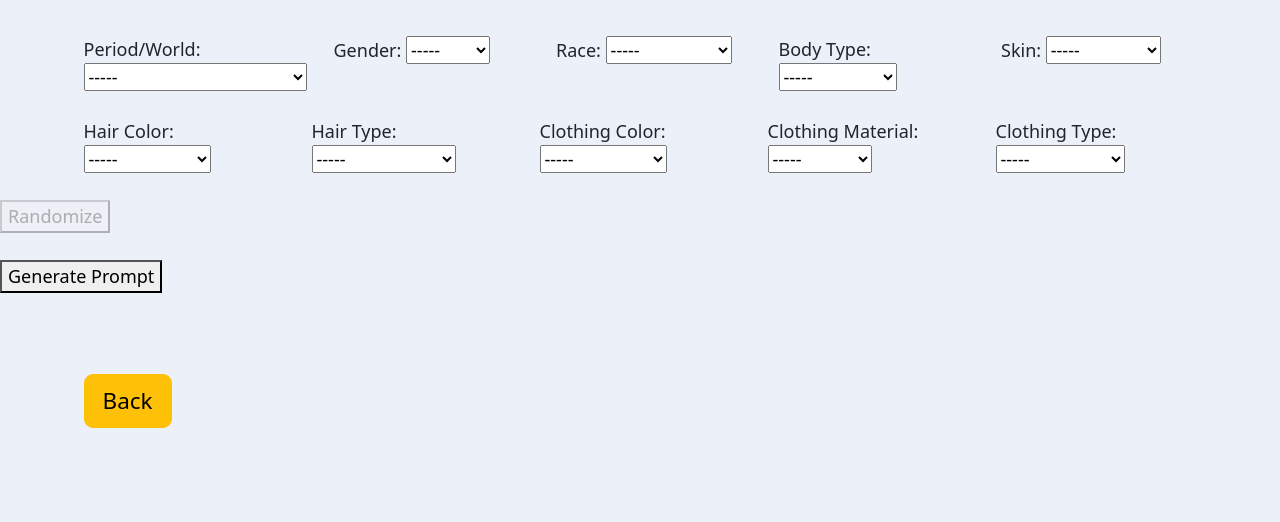
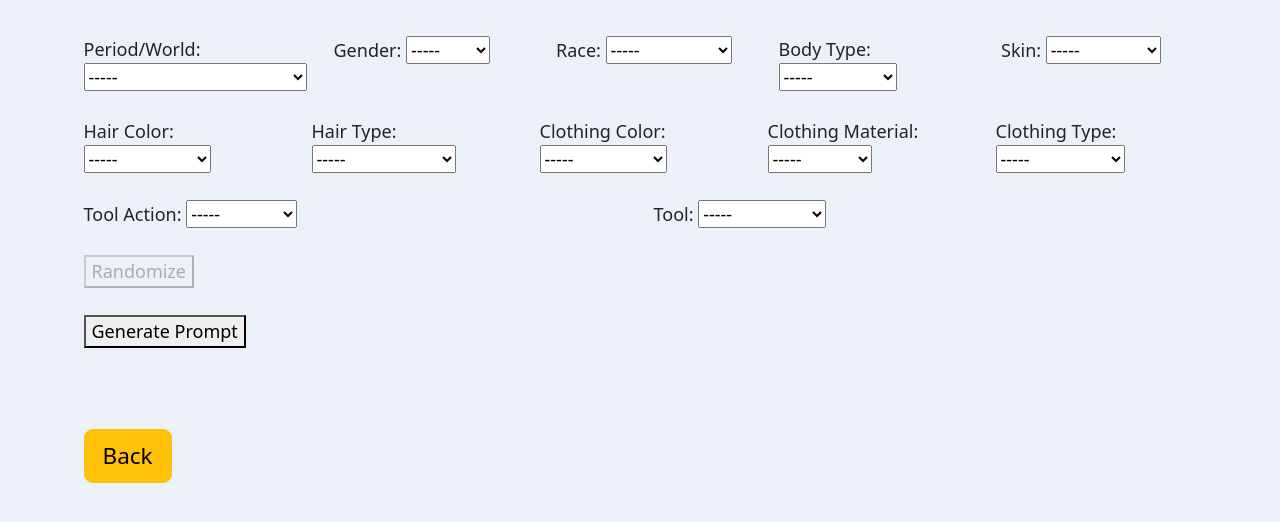
Before and after one commit to ywerling/tengrai_prompt_generator_flask, a Flask app: page /character in a window 1280 px wide. Shown: the part 163-685 px from the top of the page. Run offline with Flask 3, Linux system fonts and the light colour scheme; some libraries are stand-ins or nearby versions.

```diff
--- a/main.py
+++ b/main.py
@@ -201,6 +201,8 @@ def character():
     clothing_material = person_parameters.NONE_STRING
     clothing_color = person_parameters.NONE_STRING
     clothing_type = person_parameters.NONE_STRING
+    tool = person_parameters.NONE_STRING
+    tool_action = person_parameters.NONE_STRING
 
     if request.method == "POST":
         generated_prompt = ""
@@ -215,6 +217,8 @@ def character():
         clothing_material = request.form.get("clothing_material")
         clothing_color = request.form.get("clothing_color")
         clothing_type = request.form.get("clothing_type")
+        tool = request.form.get("tool")
+        tool_action = request.form.get("tool_action")
 
         # generated_prompt = (scene + " scene, "
         #                     + gender + " "
@@ -234,6 +238,10 @@ def character():
 
         if gender != prompt_parameters.NONE_STRING:
             generated_prompt += gender
+            generated_prompt += " "
+
+        if race != prompt_parameters.NONE_STRING:
+            generated_prompt += race
             generated_prompt += " "
 
         if body_type != prompt_parameters.NONE_STRING:
@@ -265,6 +273,16 @@ def character():
             generated_prompt += clothing_type
             generated_prompt += ", "
 
+        if tool_action != prompt_parameters.NONE_STRING:
+            generated_prompt += tool_action
+            generated_prompt += " "
+
+        if tool != prompt_parameters.NONE_STRING:
+            generated_prompt += "a "
+            generated_prompt += tool
+            generated_prompt += ", "
+
+
         generated_prompt += person_parameters.COMMON_PROMPT_ENDING
 
         return render_template('character.html',
@@ -279,6 +297,8 @@ def character():
                                clothing_materials=person_parameters.CLOTHING_MATERIAL_LIST,
                                clothing_colors=person_parameters.COLORS_LIST,
                                clothing_types=person_parameters.CLOTHING_TYPE_LIST,
+                               tool_actions=person_parameters.TOOL_ACTIONS_LIST,
+                               tools=person_parameters.TOOLS_LIST,
                                gender=gender,
                                scene=scene,
                                race=race,
@@ -288,7 +308,9 @@ def character():
                                hair_type=hair_type,
                                clothing_color=clothing_color,
                                clothing_material=clothing_material,
-                               clothing_type=clothing_type,)
+                               clothing_type=clothing_type,
+                               tool_action=tool_action,
+                               tool=tool)
 
 
     return render_template('character.html',
@@ -303,6 +325,8 @@ def character():
                                clothing_materials=person_parameters.CLOTHING_MATERIAL_LIST,
                                clothing_colors=person_parameters.COLORS_LIST,
                                clothing_types=person_parameters.CLOTHING_TYPE_LIST,
+                               tool_actions=person_parameters.TOOL_ACTIONS_LIST,
+                               tools=person_parameters.TOOLS_LIST,
                                gender=gender,
                                scene=scene,
                                race=race,
@@ -312,7 +336,9 @@ def character():
                                hair_type=hair_type,
                                clothing_color=clothing_color,
                                clothing_material=clothing_material,
-                               clothing_type=clothing_type,)
+                               clothing_type=clothing_type,
+                               tool_action=tool_action,
+                               tool=tool)
 
 
 #go to the landscape prompt creator
--- a/person_parameters.py
+++ b/person_parameters.py
@@ -233,3 +233,53 @@ CLOTHING_TYPE_LIST = [NONE_STRING,
                       "windbreaker",
                       "wrap",
                       ]
+
+TOOLS_LIST = [NONE_STRING,
+                "amulet",
+                "axe",
+                "book",
+                "bow",
+                "chalice",
+                "club",
+                "crystal",
+                "cup",
+                "dagger",
+                "drum",
+                "flail",
+                "flute",
+                "gong",
+                "halberd",
+                "hammer",
+                "harp",
+                "lightsaber",
+                "lyre",
+                "mace",
+                "mandolin",
+                "manuscript",
+                "medallion",
+                "morningstar",
+                "pike",
+                "scimitar",
+                "smartphone",
+                "spear",
+                "staff",
+                "sword",
+                "trident",
+                "violin",
+                "whip",
+                ]
+
+TOOL_ACTIONS_LIST = [NONE_STRING,
+                       "catching",
+                       "discarding",
+                       "holding",
+                       "looking at",
+                       "parrying",
+                       "picking up",
+                       "playing",
+                       "preparing",
+                       "swinging",
+                       "throwing",
+                       "thrusting",
+                       "using",
+                       ]
--- a/templates/character.html
+++ b/templates/character.html
@@ -99,12 +99,31 @@
 
         </div>
 
+        <div class="row">
+          <div class="col">
+            <label for="tool_action">Tool Action:</label>
+            <select id="tool_action" name="tool_action">
+            {% for tool_action_option in tool_actions %}
+                <option value="{{ tool_action_option }}" {% if tool_action_option == tool_action %}selected{% endif %}>{{ tool_action_option }}</option>
+            {% endfor %}
+            </select><br><br>
+           </div>
+          <div class="col">
+            <label for="tool">Tool:</label>
+            <select id="tool" name="tool">
+            {% for tool_option in tools %}
+                <option value="{{ tool_option }}" {% if tool_option == tool %}selected{% endif %}>{{ tool_option }}</option>
+            {% endfor %}
+            </select><br><br>
+           </div>
+        </div>
 
         </div>
 
-
-        <button type="button" onclick="randomizeParameters()" disabled="disabled">Randomize</button><br><br>
-        <button type="submit">Generate Prompt</button><br><br>
+         <div class="container">
+            <button type="button" onclick="randomizeParameters()" disabled="disabled">Randomize</button><br><br>
+            <button type="submit">Generate Prompt</button><br><br>
+        </div>
     </form>
 
     <div class="container">
```
